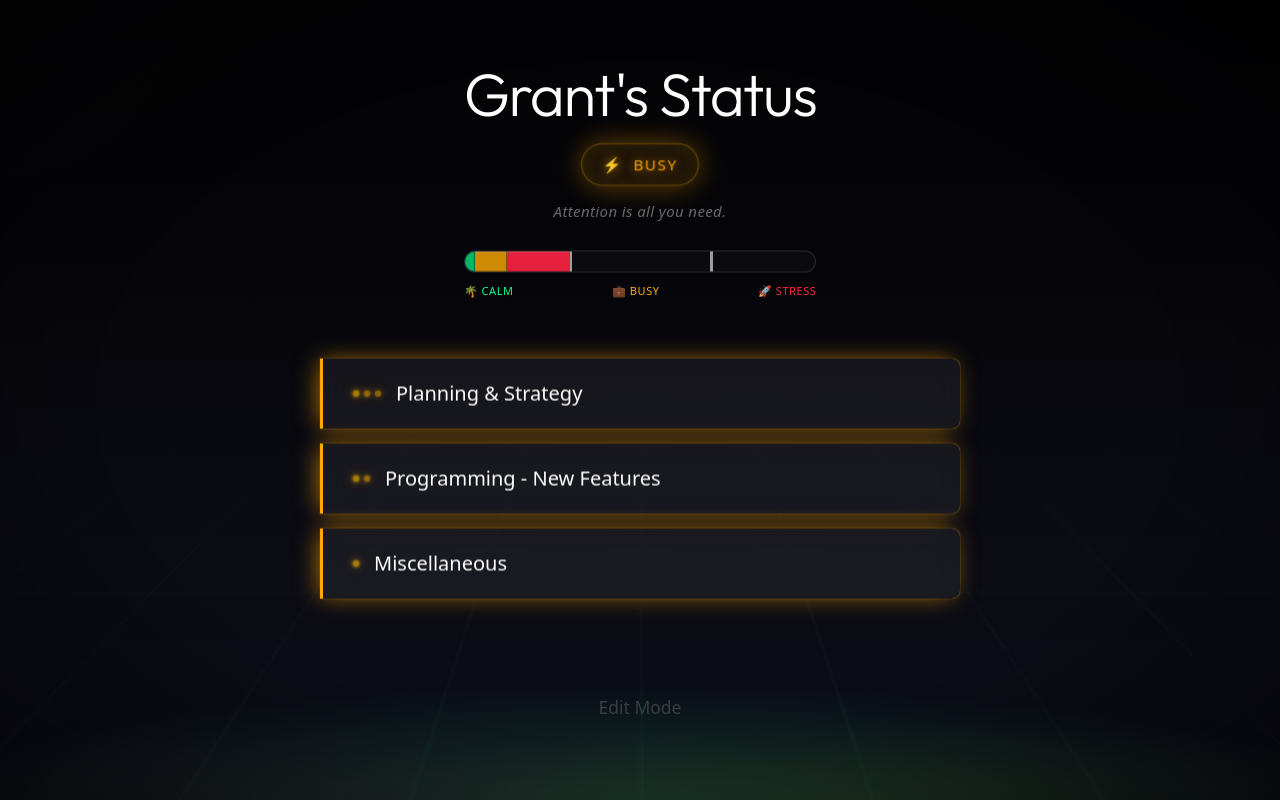
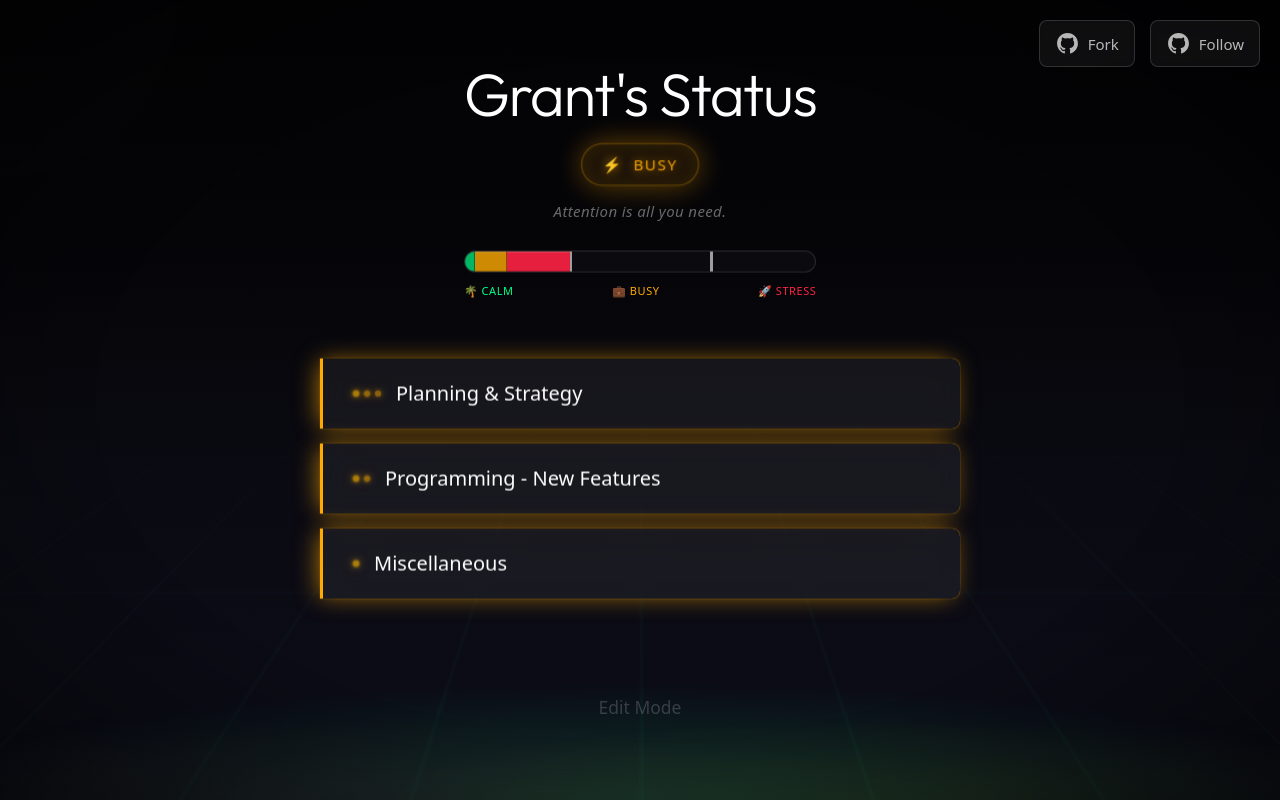
Before and after one commit to yflop/Status-and-Activity-List, a Next.js app: page / in a window 1280 px wide. Built offline with nearby package versions, Linux system fonts and the light colour scheme.

Commit message:
Add GitHub fork and follow links in top right corner

```diff
--- a/app/globals.css
+++ b/app/globals.css
@@ -620,6 +620,53 @@ input[type="password"]:focus {
   }
 }
 
+/* GitHub links */
+.github-link {
+  display: flex;
+  align-items: center;
+  gap: 0.4rem;
+  padding: 0.5rem 0.75rem;
+  background: rgba(255, 255, 255, 0.05);
+  border: 1px solid rgba(255, 255, 255, 0.15);
+  border-radius: 8px;
+  color: rgba(255, 255, 255, 0.7);
+  text-decoration: none;
+  transition: all 0.2s ease;
+  backdrop-filter: blur(8px);
+}
+
+.github-link:hover {
+  background: rgba(255, 255, 255, 0.1);
+  border-color: rgba(255, 255, 255, 0.3);
+  color: #fff;
+  transform: translateY(-1px);
+  box-shadow: 0 4px 12px rgba(0, 0, 0, 0.3);
+}
+
+.github-link svg {
+  transition: transform 0.2s ease;
+}
+
+.github-link:hover svg {
+  transform: scale(1.1);
+}
+
+/* Mood-colored GitHub links */
+.mood-calm .github-link:hover {
+  border-color: var(--accent-calm);
+  box-shadow: 0 0 15px rgba(0, 255, 136, 0.3);
+}
+
+.mood-busy .github-link:hover {
+  border-color: var(--accent-busy);
+  box-shadow: 0 0 15px rgba(255, 170, 0, 0.3);
+}
+
+.mood-stress .github-link:hover {
+  border-color: var(--accent-stress);
+  box-shadow: 0 0 15px rgba(255, 34, 68, 0.3);
+}
+
 /* Glitch effect for stress mode */
 .mood-stress .glitch-text {
   position: relative;
--- a/app/page.tsx
+++ b/app/page.tsx
@@ -324,6 +324,34 @@ export default function Home() {
 
   return (
     <div className={`min-h-screen relative ${moodClass} scanlines`}>
+      {/* GitHub links - top right */}
+      <div className="fixed top-4 right-4 z-50 flex items-center gap-3">
+        <a
+          href="https://github.com/yflop/grantpeace.com/fork"
+          target="_blank"
+          rel="noopener noreferrer"
+          className="github-link group"
+          title="Fork this project"
+        >
+          <svg className="w-5 h-5" viewBox="0 0 24 24" fill="currentColor">
+            <path d="M12 2C6.477 2 2 6.477 2 12c0 4.42 2.865 8.166 6.839 9.489.5.092.682-.217.682-.482 0-.237-.008-.866-.013-1.7-2.782.604-3.369-1.341-3.369-1.341-.454-1.155-1.11-1.462-1.11-1.462-.908-.62.069-.608.069-.608 1.003.07 1.531 1.03 1.531 1.03.892 1.529 2.341 1.087 2.91.831.092-.646.35-1.086.636-1.336-2.22-.253-4.555-1.11-4.555-4.943 0-1.091.39-1.984 1.029-2.683-.103-.253-.446-1.27.098-2.647 0 0 .84-.269 2.75 1.025A9.564 9.564 0 0112 6.844c.85.004 1.705.115 2.504.337 1.909-1.294 2.747-1.025 2.747-1.025.546 1.377.203 2.394.1 2.647.64.699 1.028 1.592 1.028 2.683 0 3.842-2.339 4.687-4.566 4.935.359.309.678.919.678 1.852 0 1.336-.012 2.415-.012 2.743 0 .267.18.578.688.48C19.138 20.163 22 16.418 22 12c0-5.523-4.477-10-10-10z"/>
+          </svg>
+          <span className="hidden sm:inline text-xs font-medium">Fork</span>
+        </a>
+        <a
+          href="https://github.com/yflop"
+          target="_blank"
+          rel="noopener noreferrer"
+          className="github-link group"
+          title="Follow me on GitHub"
+        >
+          <svg className="w-5 h-5" viewBox="0 0 24 24" fill="currentColor">
+            <path d="M12 2C6.477 2 2 6.477 2 12c0 4.42 2.865 8.166 6.839 9.489.5.092.682-.217.682-.482 0-.237-.008-.866-.013-1.7-2.782.604-3.369-1.341-3.369-1.341-.454-1.155-1.11-1.462-1.11-1.462-.908-.62.069-.608.069-.608 1.003.07 1.531 1.03 1.531 1.03.892 1.529 2.341 1.087 2.91.831.092-.646.35-1.086.636-1.336-2.22-.253-4.555-1.11-4.555-4.943 0-1.091.39-1.984 1.029-2.683-.103-.253-.446-1.27.098-2.647 0 0 .84-.269 2.75 1.025A9.564 9.564 0 0112 6.844c.85.004 1.705.115 2.504.337 1.909-1.294 2.747-1.025 2.747-1.025.546 1.377.203 2.394.1 2.647.64.699 1.028 1.592 1.028 2.683 0 3.842-2.339 4.687-4.566 4.935.359.309.678.919.678 1.852 0 1.336-.012 2.415-.012 2.743 0 .267.18.578.688.48C19.138 20.163 22 16.418 22 12c0-5.523-4.477-10-10-10z"/>
+          </svg>
+          <span className="hidden sm:inline text-xs font-medium">Follow</span>
+        </a>
+      </div>
+
       {/* Spotlight following cursor */}
       <div
         ref={spotlightRef}
```
